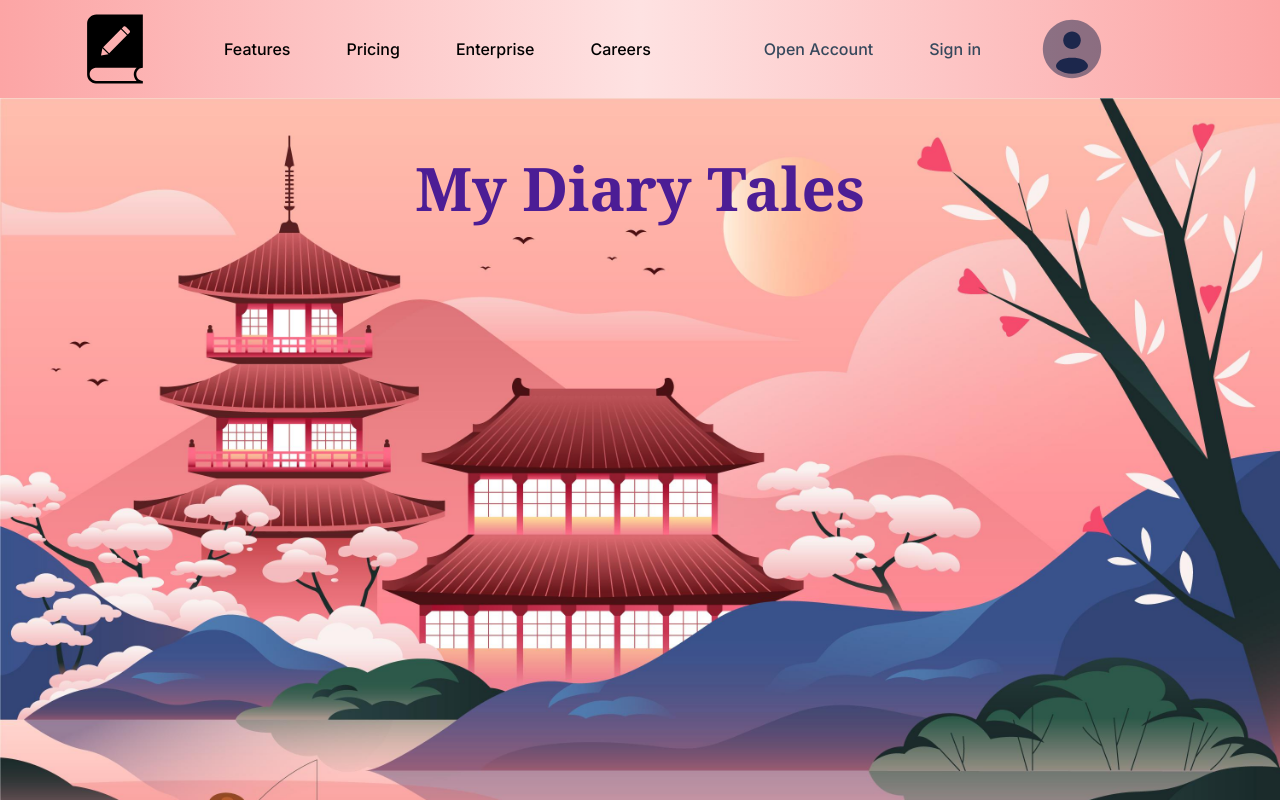
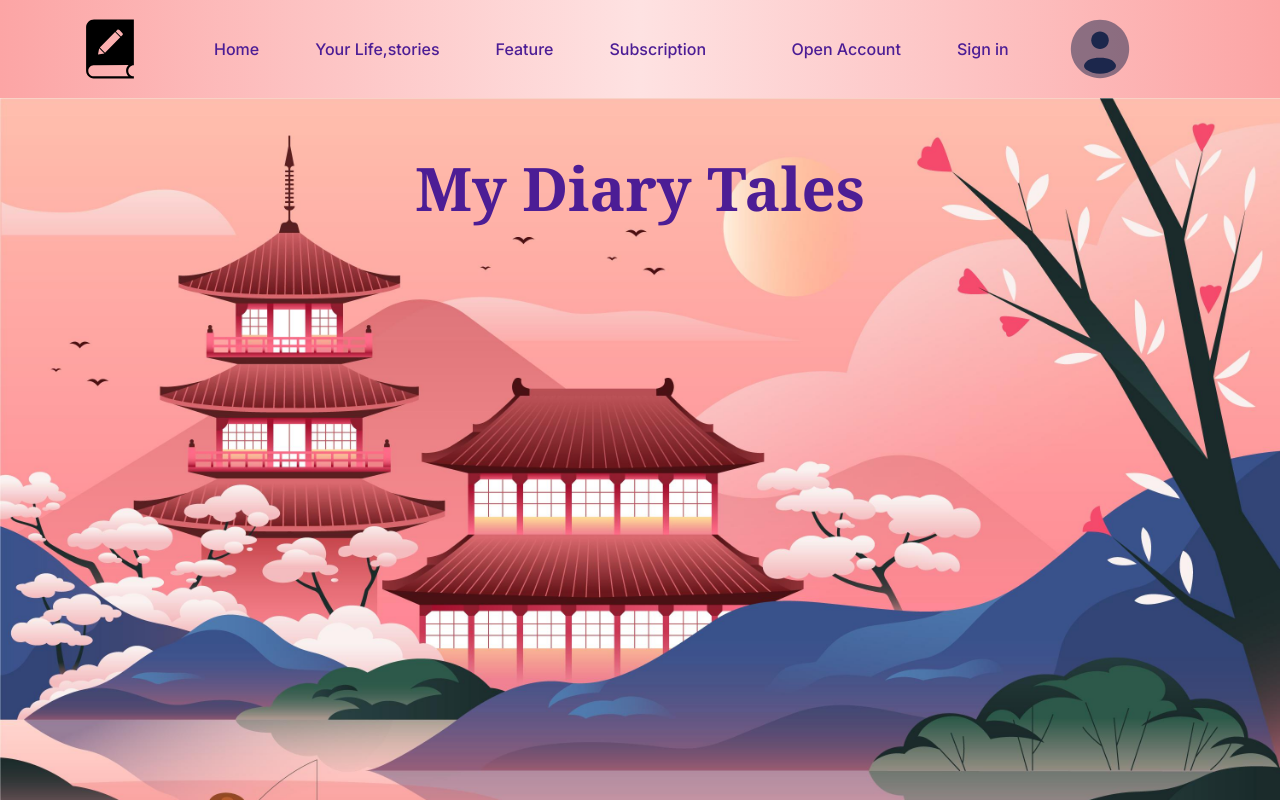
Before and after one commit to aswathyeg/next-js-experiment, a Next.js app: page / in a window 1280 px wide. Shown: the top 800 px of the page. Built offline with nearby package versions, Linux system fonts and the light colour scheme.

Commit message:
added link,updated image

```diff
--- a/app/navbar/page.tsx
+++ b/app/navbar/page.tsx
@@ -2,12 +2,13 @@ import Image from "next/image";
 import Diary from "@/public/diary-black.svg"
 import User from "@/public/user.svg"
 import Menu from "@/public/menu.svg"
+import Link from "next/link";
 export function Navbar(){
     const nanvLinks=[
-        {name:"Features"},
-        {name:"Pricing"},
-        {name:"Enterprise"},
-        {name:"Careers"}
+        {name:"Home"},
+        {name:"Your Life,stories"},
+        {name:"Feature"},
+        {name:"Subscription"}
     ]
     return(
         <nav className="flex w-full items-center justify-between px-[5px] py-[14px]
@@ -16,11 +17,12 @@ export function Navbar(){
             <Image
             src={Diary}
             alt="logo"
-            width={70}
-            height={50}
+            width={60}
+            height={40}
+            className="transition ease-in-out delay-150  hover:-translate-y-1 hover:scale-110  duration-300 ..."
             />
 
-             <div className="hidden lg:flex pl-[74px] gap-x-[56px] px-[20px] py-[16px]">
+             <div className="hidden lg:flex pl-[74px] gap-x-[56px] px-[20px] py-[16px] text-violet ">
                {nanvLinks.map((item,index)=>
                 (
                     <p className="text-[##36485c] font-medium" key={index}>{item.name}</p>
@@ -29,8 +31,9 @@ export function Navbar(){
             </div>
 
             <div className="flex items-center gap-x-[56px]">
-            <span className="hidden lg:block font-medium text-[#36485c]">Open Account</span>
-            <span className="hidden lg:block font-medium text-[#36485c] ">Sign in</span>
+            <span className="hidden lg:block font-medium text-violet">Open Account</span>
+            <Link href="/ui/login"><span className="hidden lg:block font-medium text-violet ">Sign in</span></Link>
+
                 <Image
                  src={User}
                 alt="user"
```
